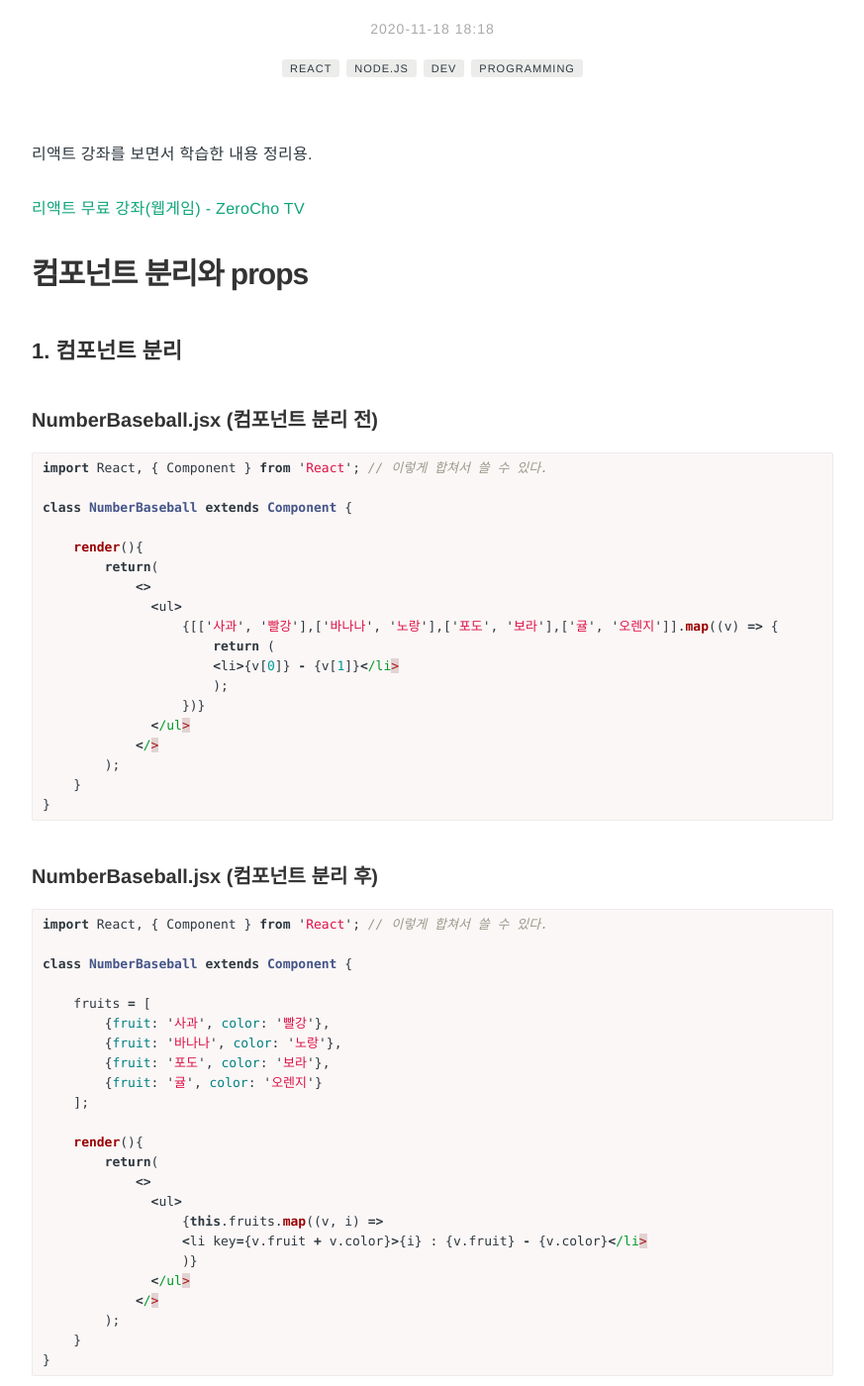
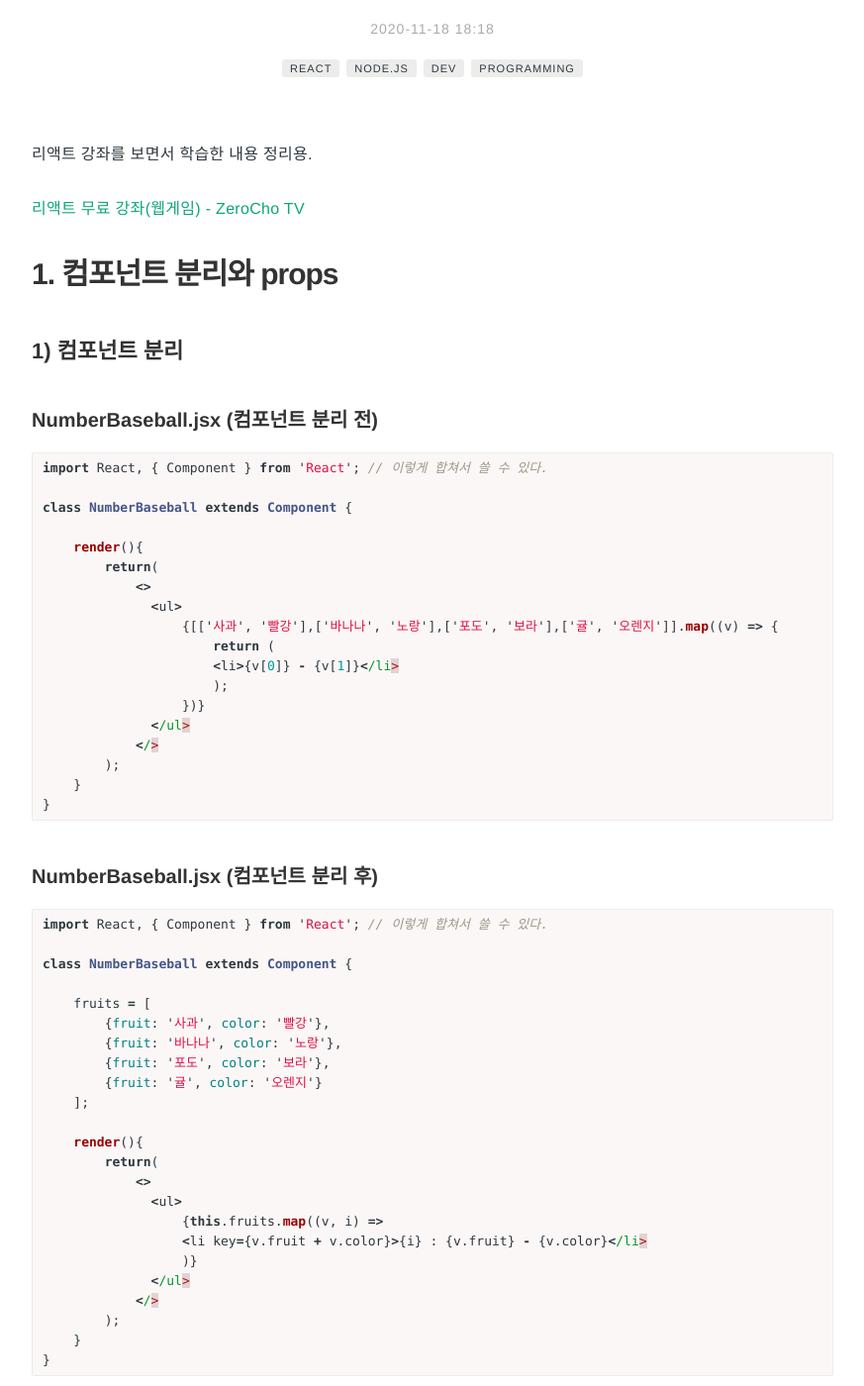
Before and after one commit to Pie001/pie001.github.io, a Jekyll site: the page built from _posts/2020-11-19-0075.md, in a window 1280 px wide and 1400 px high, scrolled down 293 px. Shown: the whole window at 99% size, without its empty margins (203-1076 px from the left). Built offline with Jekyll 4.4.1, drawn with Linux system fonts in a browser that asks for light colours; comment, search, counter and statistics services are not loaded; some of the changed text lies outside the part shown.

Commit message:
Update 2020-11-19-0075.md

````diff
--- a/_posts/2020-11-19-0075.md
+++ b/_posts/2020-11-19-0075.md
@@ -20,9 +20,9 @@ description: React 기본 학습 -6. 컴포넌트 분리와 props
 
 [리액트 무료 강좌(웹게임) - ZeroCho TV](https://www.youtube.com/watch?v=V3QsSrldHqI&list=PLcqDmjxt30RtqbStQqk-eYMK8N-1SYIFn)
 
-# 컴포넌트 분리와 props
+# 1. 컴포넌트 분리와 props
 
-## 1. 컴포넌트 분리
+## 1) 컴포넌트 분리
 
 ### NumberBaseball.jsx (컴포넌트 분리 전)
 
@@ -75,7 +75,7 @@ class NumberBaseball extends Component {
 }
 ```
 
-## 2. props
+## 2) props
 - HTML의 attribute와 같은 요소를 React 에서는 props 라고 한다.
 - 부모 컴포넌트는 자식 컴포넌트에게 props를 상속한다.
 
````
Also changed, not shown: other parts of _posts/2020-11-19-0075.md (+2 -2 lines).
